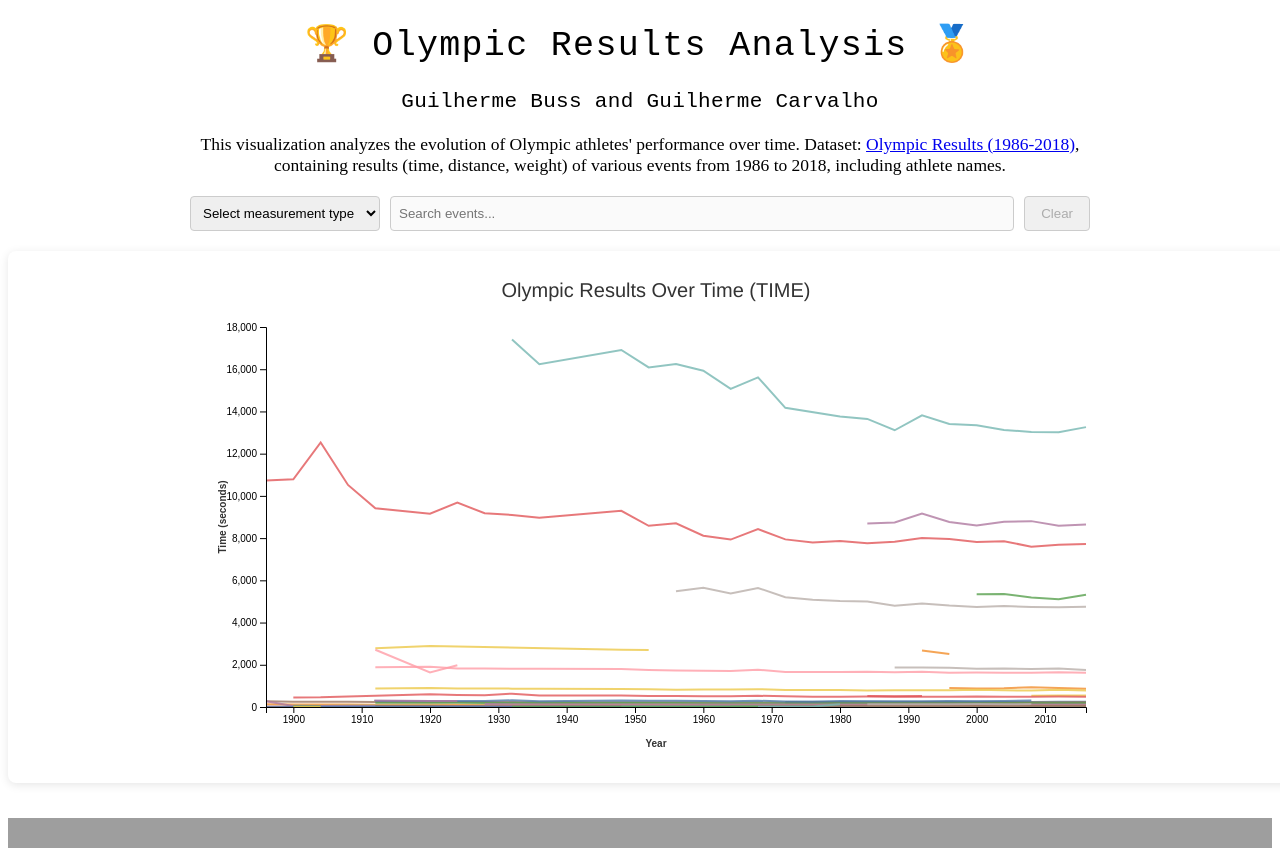
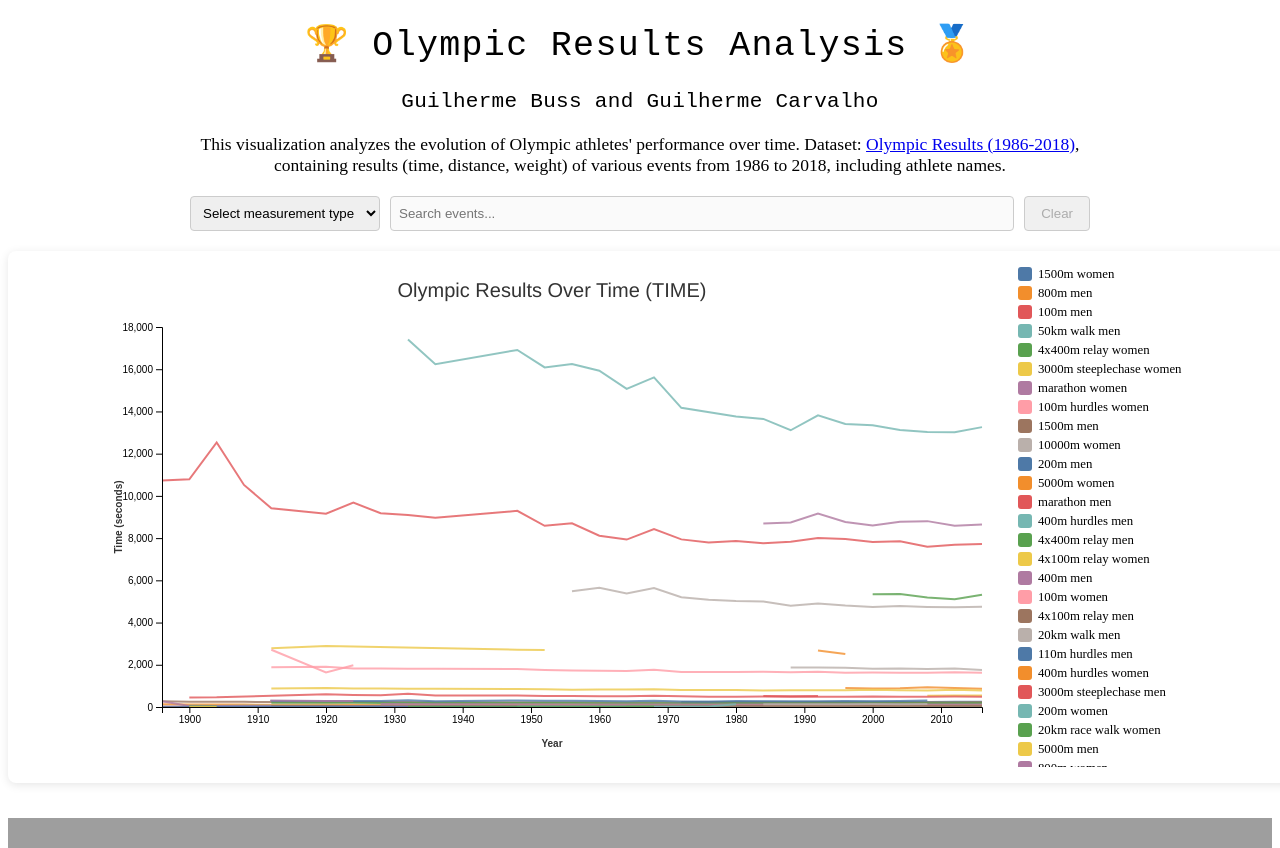
Before and after one commit to FGV-VIS-2025/tarefa-4-analise_de_resultados-olimpiadas, a SvelteKit app: page / in a window 1280 px wide. Shown: the top 848 px of the page. Built offline with nearby package versions, Linux system fonts and the light colour scheme; grey boxes are pictures that could not be loaded.

Commit message:
Adicionei uma legenda que atualiza junto com os filtros.

```diff
--- a/src/components/Graph.svelte
+++ b/src/components/Graph.svelte
@@ -19,6 +19,7 @@
     let tt = { x: 0, y: 0, sport: '', athlete: '', value: 0, year: 0 };
     let activeSport = null;
     let hoveredSport = null;
+	let legendGroups = [];
 
     onMount(async () => {
         rawData = await d3.csv(csvUrl);
@@ -52,6 +53,7 @@
 
         // Group the filtered data
         groups = Array.from(d3.group(filteredData, d => d.event_title));
+		legendGroups = groups.map(([ev]) => ev);
         draw();
     }
 
@@ -233,30 +235,67 @@
     }
 </script>
 
-<div class="graph-container" on:click={handleClickOutside}>
+<div class="graph-wrapper" on:click={handleClickOutside}>
 	<svg bind:this={svgEl} width={W} height={H}></svg>
+
+	<!-- LEGENDA -->
+	{#if legendGroups.length}
+		<aside class="legend">
+			{#each legendGroups as ev}
+			<div class="legend-item" on:click|stopPropagation={() => activeSport = ev}>
+				<span class="swatch" style="background-color:{col(ev)}"></span>
+				{ev}
+			</div>
+			{/each}
+		</aside>
+	{/if}
 
 	{#if ttVisible}
 		<aside class="tt" style:left={`${tt.x + 15}px`} style:top={`${tt.y + 15}px`}>
 		<b>{tt.sport}</b><br>
 		Year: {tt.year}<br>
 		Athlete: {tt.athlete}<br>
-            Result: {tt.value} {measure === 'TIME' ? 's' : measure === 'DISTANCE' ? 'm' : measure === 'WEIGHT' ? 'kg' : ''}
+		Result: {tt.value}
+		{measure === 'TIME' ? ' s' :
+			measure === 'DISTANCE' ? ' m' :
+			measure === 'WEIGHT' ? ' kg' : ''}
 		</aside>
 	{/if}
 </div>
 
+
 <style>
-    .graph-container {
-        display: flex;
-        justify-content: center;
-        width: 100%;
-        margin: 0 auto;
-        background-color: white;
-        padding: 1rem;
-        border-radius: 8px;
-        box-shadow: 0 2px 10px rgba(0,0,0,0.1);
+    .graph-wrapper{
+		display:flex;
+		gap:1rem;
+		width:100%;
+		justify-content:center;
+		background:#fff;
+		padding:1rem;
+		border-radius:8px;
+		box-shadow:0 2px 10px rgba(0,0,0,.1);
 		}
+
+		.legend{
+		max-height:500px;   /* igual à altura do SVG */
+		overflow-y:auto;
+		padding-right:4px;  /* espaço p/ scrollbar */
+		font-size:.8rem;
+		}
+
+		.legend-item{
+		display:flex;
+		align-items:center;
+		margin-bottom:4px;
+		}
+
+		.swatch{
+		width:14px;
+		height:14px;
+		border-radius:3px;
+		margin-right:6px;
+		}
+
     .tt {
         position: fixed;
         background: white;
```
Lines whose indentation alone changed are shown as unchanged.
